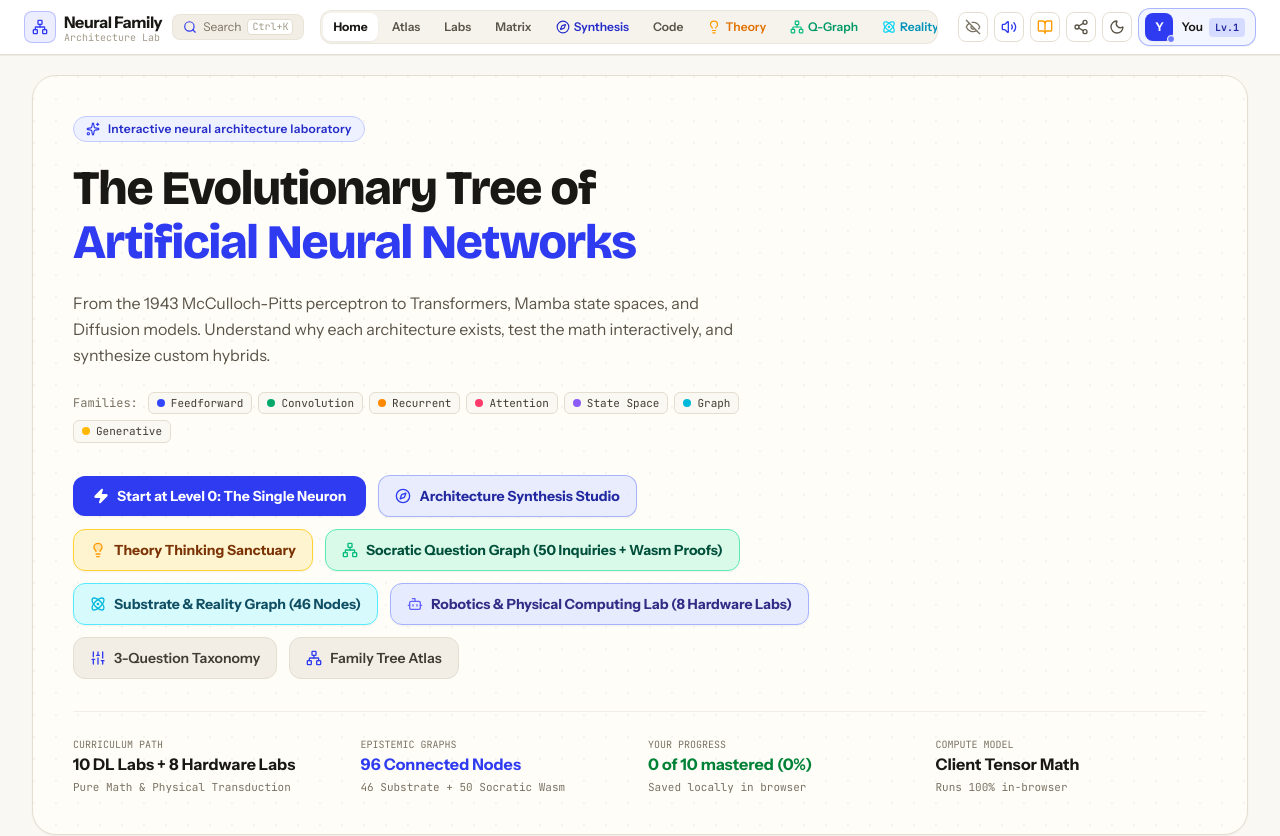
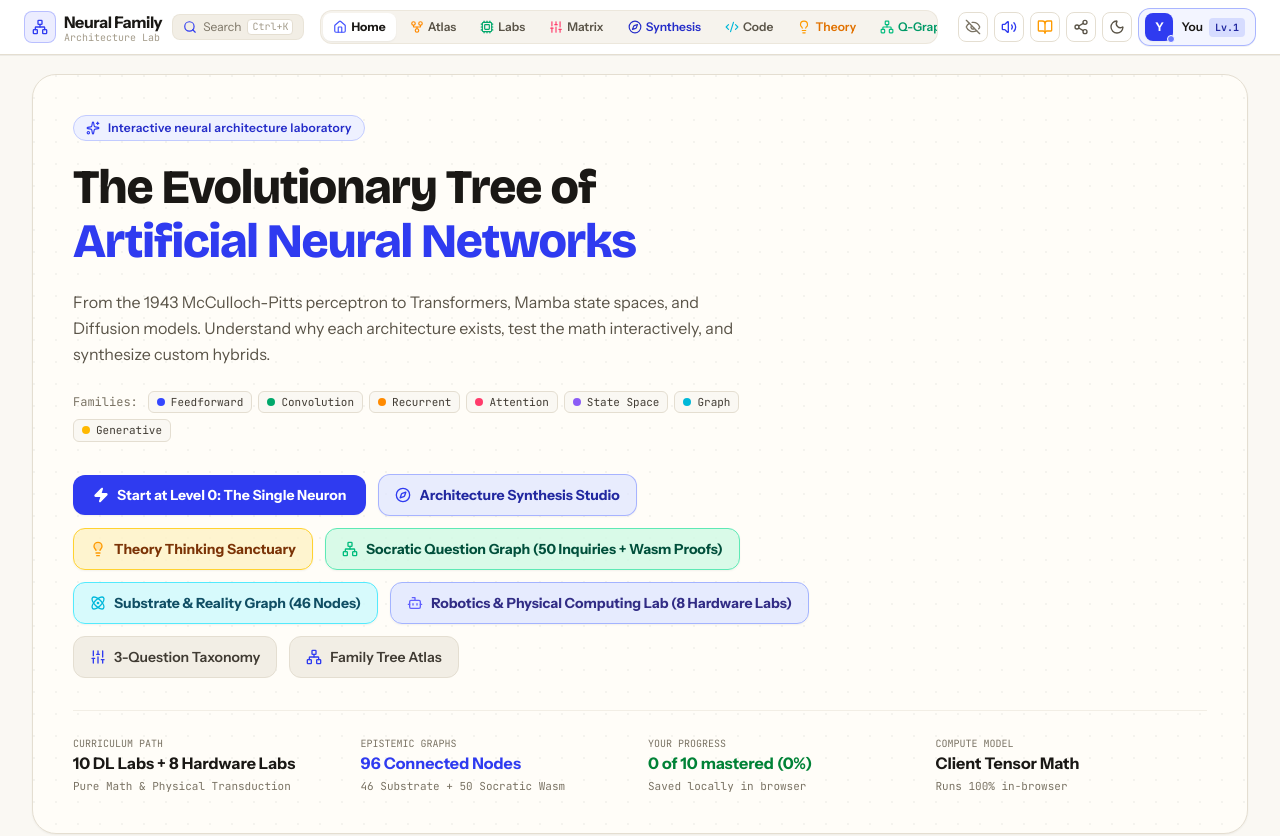
Before and after one commit to srivtx/neural-fam, a React (Vite) app: page / in a window 1280 px wide. Shown: the top 836 px of the page. Built offline with nearby package versions, Linux system fonts and the light colour scheme.

Commit message:
fix(navbar): convert to fixed header positioning with content spacer, add icons to all 10 nav items, fix responsive labels on lg

```diff
--- a/src/App.tsx
+++ b/src/App.tsx
@@ -141,6 +141,7 @@
     <div className="min-h-screen w-full max-w-full overflow-x-clip bg-ink-50 dark:bg-ink-950 text-ink-800 dark:text-ink-100 flex flex-col font-sans transition-colors selection:bg-brand-500/20 selection:text-brand-800 dark:selection:text-brand-200">
       {/* Universal Top Bar - Can be toggled / hidden for desktop immersion */}
       {!isNavHidden && (
+        <>
           <TopNav
             activeView={activeView}
             onSelectView={(v) => {
@@ -159,6 +160,9 @@
             isSoundMuted={isSoundMuted}
             onToggleSound={handleToggleSound}
           />
+          {/* Fixed Nav Spacer: Reserves header space so page content is not occluded */}
+          <div className="h-[88px] lg:h-[54px] shrink-0 pointer-events-none" aria-hidden="true" />
+        </>
       )}
 
       {/* Floating Zen Mode Trigger when Nav is Hidden */}
--- a/src/components/TopNav.tsx
+++ b/src/components/TopNav.tsx
@@ -24,6 +24,7 @@
   Lightbulb,
   Atom,
   Bot,
+  GitFork,
 } from 'lucide-react';
 import { useTheme } from '../context/ThemeContext';
 import { useLearningProgress, USER_PROFILE } from '../utils/progressStore';
@@ -84,7 +85,7 @@
   };
 
   return (
-    <header className="sticky top-0 z-50 w-full bg-white/95 dark:bg-ink-950/95 backdrop-blur-md border-b border-ink-200 dark:border-white/10 transition-colors shadow-2xs">
+    <header className="fixed top-0 left-0 right-0 z-40 w-full bg-white/95 dark:bg-ink-950/95 backdrop-blur-md border-b border-ink-200 dark:border-white/10 transition-colors shadow-2xs">
       <div className="max-w-7xl w-full mx-auto px-3 sm:px-4 lg:px-6 py-2 flex items-center justify-between gap-2 lg:gap-3 xl:gap-4 overflow-visible">
         {/* Zone 1: Brand wordmark & Quick Search */}
         <div className="flex items-center gap-2 sm:gap-2.5 shrink-0">
@@ -134,24 +135,26 @@
           <button
             onClick={() => onSelectView('home')}
             title="Home Overview (Press 1)"
-            className={`px-2 xl:px-2.5 py-1.5 rounded-lg transition-all cursor-pointer whitespace-nowrap ${
+            className={`flex items-center gap-1 px-2 xl:px-2.5 py-1.5 rounded-lg transition-all cursor-pointer whitespace-nowrap ${
               activeView === 'home'
                 ? 'bg-white dark:bg-ink-800 text-ink-900 dark:text-white font-bold shadow-xs'
                 : 'text-ink-600 dark:text-ink-400 hover:text-ink-900 dark:hover:text-white'
             }`}
           >
-            Home
+            <Home className="w-3.5 h-3.5 text-brand-500" />
+            <span>Home</span>
           </button>
 
           <button
             onClick={() => onSelectView('atlas')}
             title="Tree Atlas: Evolutionary Lineage Graph (Press 2)"
-            className={`px-2 xl:px-2.5 py-1.5 rounded-lg transition-all cursor-pointer whitespace-nowrap ${
+            className={`flex items-center gap-1 px-2 xl:px-2.5 py-1.5 rounded-lg transition-all cursor-pointer whitespace-nowrap ${
               activeView === 'atlas'
                 ? 'bg-white dark:bg-ink-800 text-ink-900 dark:text-white font-bold shadow-xs'
                 : 'text-ink-600 dark:text-ink-400 hover:text-ink-900 dark:hover:text-white'
             }`}
           >
+            <GitFork className="w-3.5 h-3.5 text-fam-seq" />
             <span className="hidden 2xl:inline">Tree Atlas</span>
             <span className="2xl:hidden">Atlas</span>
           </button>
@@ -159,12 +162,13 @@
           <button
             onClick={() => onSelectView('labs')}
             title="Project Labs: 9 Progressive Interactive Levels (Press 3)"
-            className={`px-2 xl:px-2.5 py-1.5 rounded-lg transition-all cursor-pointer whitespace-nowrap ${
+            className={`flex items-center gap-1 px-2 xl:px-2.5 py-1.5 rounded-lg transition-all cursor-pointer whitespace-nowrap ${
               activeView === 'labs'
                 ? 'bg-white dark:bg-ink-800 text-ink-900 dark:text-white font-bold shadow-xs'
                 : 'text-ink-600 dark:text-ink-400 hover:text-ink-900 dark:hover:text-white'
             }`}
           >
+            <Cpu className="w-3.5 h-3.5 text-fam-conv" />
             <span className="hidden 2xl:inline">Project Labs</span>
             <span className="2xl:hidden">Labs</span>
           </button>
@@ -172,12 +176,13 @@
           <button
             onClick={() => onSelectView('taxonomy')}
             title="Taxonomy Matrix: 3-Question Selection Grid (Press 4)"
-            className={`px-2 xl:px-2.5 py-1.5 rounded-lg transition-all cursor-pointer whitespace-nowrap ${
+            className={`flex items-center gap-1 px-2 xl:px-2.5 py-1.5 rounded-lg transition-all cursor-pointer whitespace-nowrap ${
               activeView === 'taxonomy'
                 ? 'bg-white dark:bg-ink-800 text-ink-900 dark:text-white font-bold shadow-xs'
                 : 'text-ink-600 dark:text-ink-400 hover:text-ink-900 dark:hover:text-white'
             }`}
           >
+            <Sliders className="w-3.5 h-3.5 text-fam-attn" />
             <span className="hidden 2xl:inline">3-Question Matrix</span>
             <span className="2xl:hidden">Matrix</span>
           </button>
@@ -194,18 +199,19 @@
           >
             <Compass className="w-3.5 h-3.5" />
             <span className="hidden 2xl:inline">Synthesis Studio</span>
-            <span className="hidden xl:inline 2xl:hidden">Synthesis</span>
+            <span className="2xl:hidden">Synthesis</span>
           </button>
 
           <button
             onClick={() => onSelectView('code')}
             title="Code Workshop: PyTorch & JAX Implementations (Press 6)"
-            className={`px-2 xl:px-2.5 py-1.5 rounded-lg transition-all cursor-pointer whitespace-nowrap ${
+            className={`flex items-center gap-1 px-2 xl:px-2.5 py-1.5 rounded-lg transition-all cursor-pointer whitespace-nowrap ${
               activeView === 'code'
                 ? 'bg-white dark:bg-ink-800 text-ink-900 dark:text-white font-bold shadow-xs'
                 : 'text-ink-600 dark:text-ink-400 hover:text-ink-900 dark:hover:text-white'
             }`}
           >
+            <Code2 className="w-3.5 h-3.5 text-fam-graph" />
             <span className="hidden 2xl:inline">Code Workshop</span>
             <span className="2xl:hidden">Code</span>
           </button>
@@ -221,7 +227,7 @@
           >
             <Lightbulb className="w-3.5 h-3.5 text-amber-500" />
             <span className="hidden 2xl:inline">Theory Thinking</span>
-            <span className="hidden xl:inline 2xl:hidden">Theory</span>
+            <span className="2xl:hidden">Theory</span>
           </button>
 
           <button
@@ -235,7 +241,7 @@
           >
             <Network className="w-3.5 h-3.5 text-emerald-500" />
             <span className="hidden 2xl:inline">Question Graph</span>
-            <span className="hidden xl:inline 2xl:hidden">Q-Graph</span>
+            <span className="2xl:hidden">Q-Graph</span>
           </button>
 
           <button
@@ -249,7 +255,7 @@
           >
             <Atom className="w-3.5 h-3.5 text-cyan-400" />
             <span className="hidden 2xl:inline">Reality Graph</span>
-            <span className="hidden xl:inline 2xl:hidden">Reality</span>
+            <span className="2xl:hidden">Reality</span>
           </button>
 
           <button
@@ -263,7 +269,7 @@
           >
             <Bot className="w-3.5 h-3.5 text-indigo-400" />
             <span className="hidden 2xl:inline">Robotics Lab</span>
-            <span className="hidden xl:inline 2xl:hidden">Robotics</span>
+            <span className="2xl:hidden">Robotics</span>
           </button>
         </nav>
 
@@ -307,8 +313,8 @@
           {/* Glossary Trigger */}
           <button
             onClick={onOpenGlossary}
-            title="Open Architectural Glossary"
-            className="hidden md:flex p-1.5 rounded-lg border border-ink-200 dark:border-white/10 text-ink-600 dark:text-ink-300 hover:bg-ink-100 dark:hover:bg-ink-800 transition-colors cursor-pointer shrink-0"
+            title="Open Architectural Glossary (?)"
+            className="hidden xl:flex p-1.5 rounded-lg border border-ink-200 dark:border-white/10 text-ink-600 dark:text-ink-300 hover:bg-ink-100 dark:hover:bg-ink-800 transition-colors cursor-pointer shrink-0"
           >
             <BookOpen className="w-4 h-4 text-amber-500" />
           </button>
@@ -329,7 +335,7 @@
           <button
             onClick={onOpenShare}
             title="Share & Project Links"
-            className="p-1.5 rounded-lg border border-ink-200 dark:border-white/10 text-ink-600 dark:text-ink-300 hover:bg-ink-100 dark:hover:bg-ink-800 transition-colors cursor-pointer shrink-0"
+            className="hidden xl:flex p-1.5 rounded-lg border border-ink-200 dark:border-white/10 text-ink-600 dark:text-ink-300 hover:bg-ink-100 dark:hover:bg-ink-800 transition-colors cursor-pointer shrink-0"
           >
             <Share2 className="w-4 h-4 text-ink-600 dark:text-ink-300" />
           </button>
```
Lines whose indentation alone changed are shown as unchanged.
